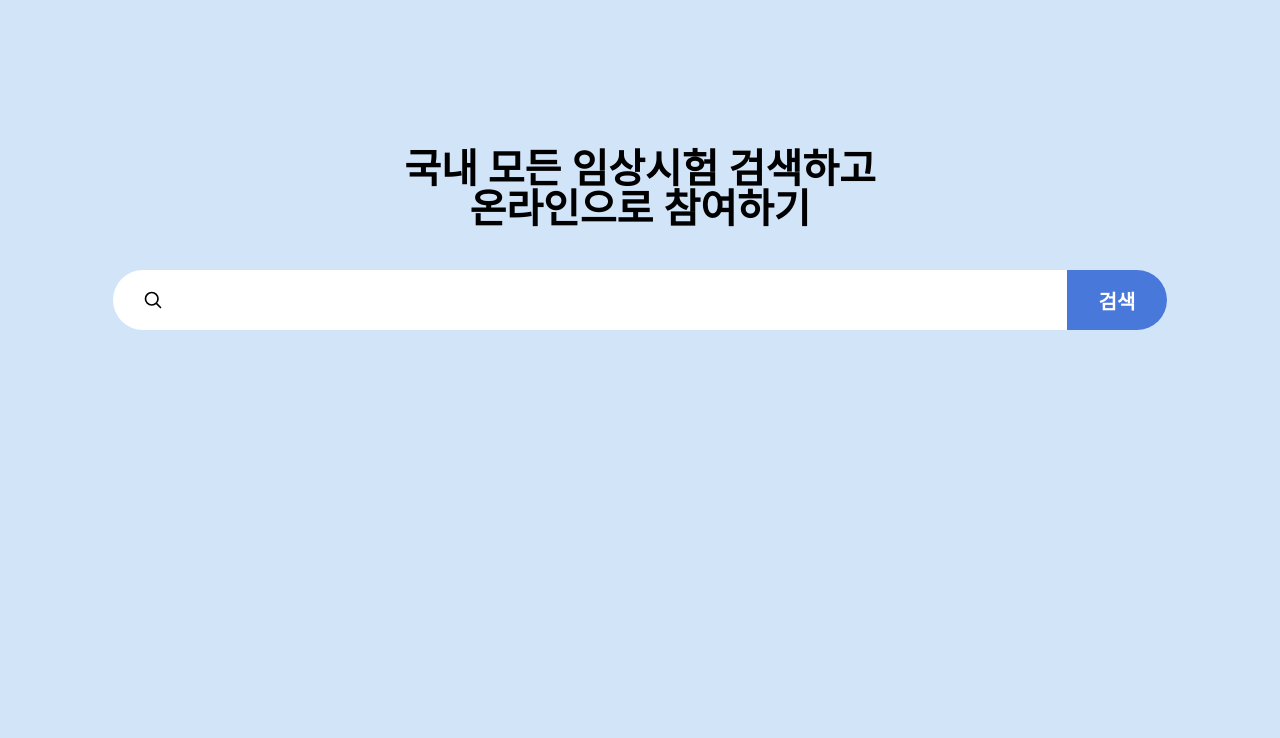
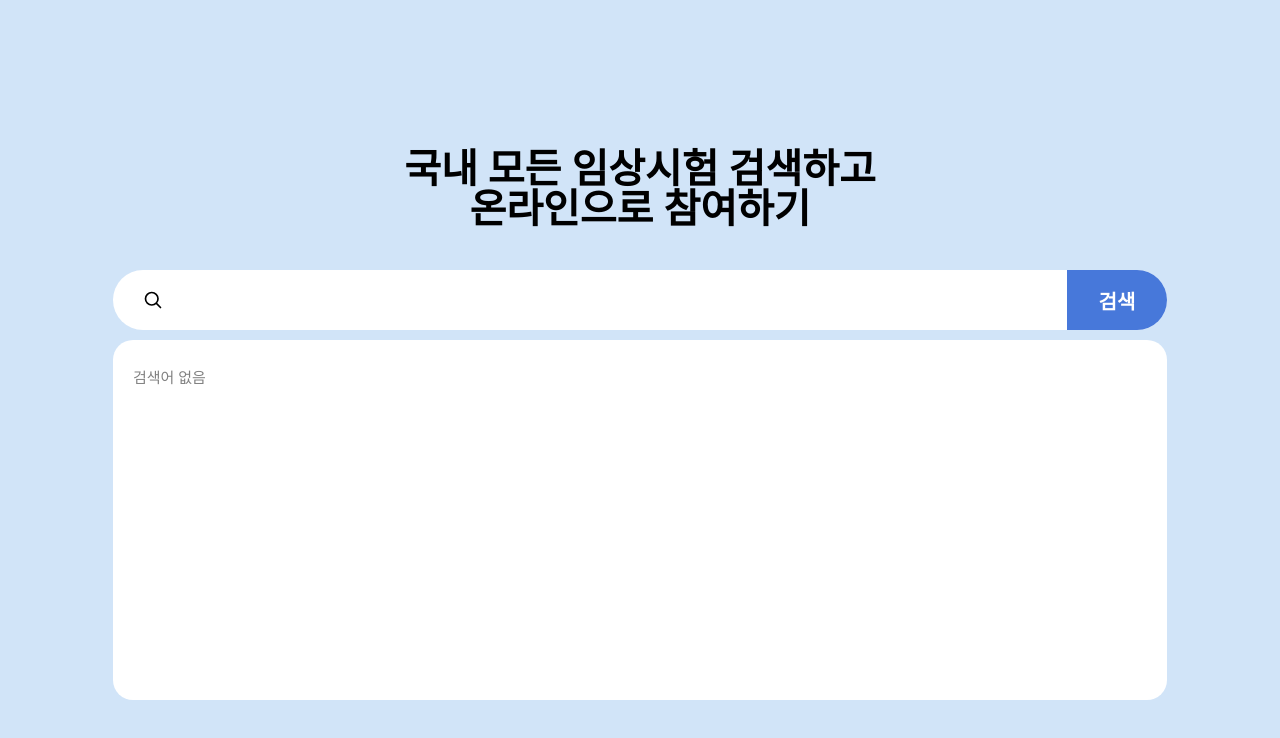
Before and after one commit to chichoon/disease-search, a React (Create React App) app: page / in a window 1280 px wide. Shown: the top 738 px of the page. Built offline with nearby package versions, Linux system fonts and the light colour scheme.

Commit message:
feat: :sparkles: 검색어 없음 출력

```diff
--- a/src/App.tsx
+++ b/src/App.tsx
@@ -19,7 +19,7 @@ const App = () => {
             <span>검색</span>
           </button>
         </form>
-        {searchResults.length > 0 && <SearchResultList searchResults={searchResults} />}
+        <SearchResultList searchResults={searchResults} />
       </main>
     </div>
   );
--- a/src/components/SearchResultList/index.tsx
+++ b/src/components/SearchResultList/index.tsx
@@ -29,13 +29,22 @@ export const SearchResultList = ({ searchResults }: Props) => {
 
   return (
     <ul className={styles.wrapper}>
+      {searchResults.length > 0 ? (
+        <>
           <span>추천 검색어</span>
           {searchResults.map((result, index) => (
-        <li key={result.sickCd} className={`${selectedIdx === index ? styles.selected : ''} ${styles.innerElement}`}>
+            <li
+              key={result.sickCd}
+              className={`${selectedIdx === index ? styles.selected : ''} ${styles.innerElement}`}
+            >
               <SearchIcon />
               <span>{result.sickNm}</span>
             </li>
           ))}
+        </>
+      ) : (
+        <span>검색어 없음</span>
+      )}
     </ul>
   );
 };
```
Lines whose indentation alone changed are shown as unchanged.
